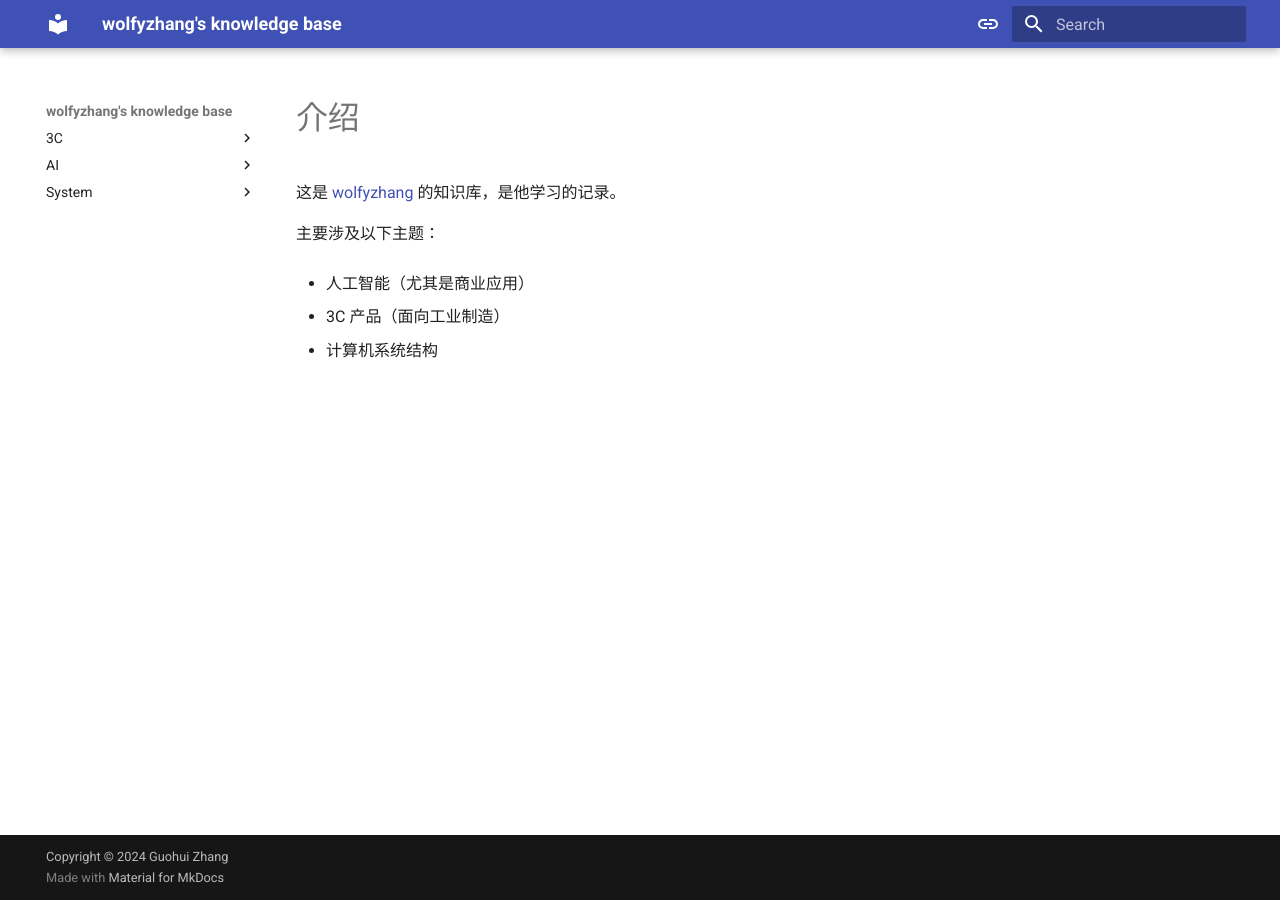
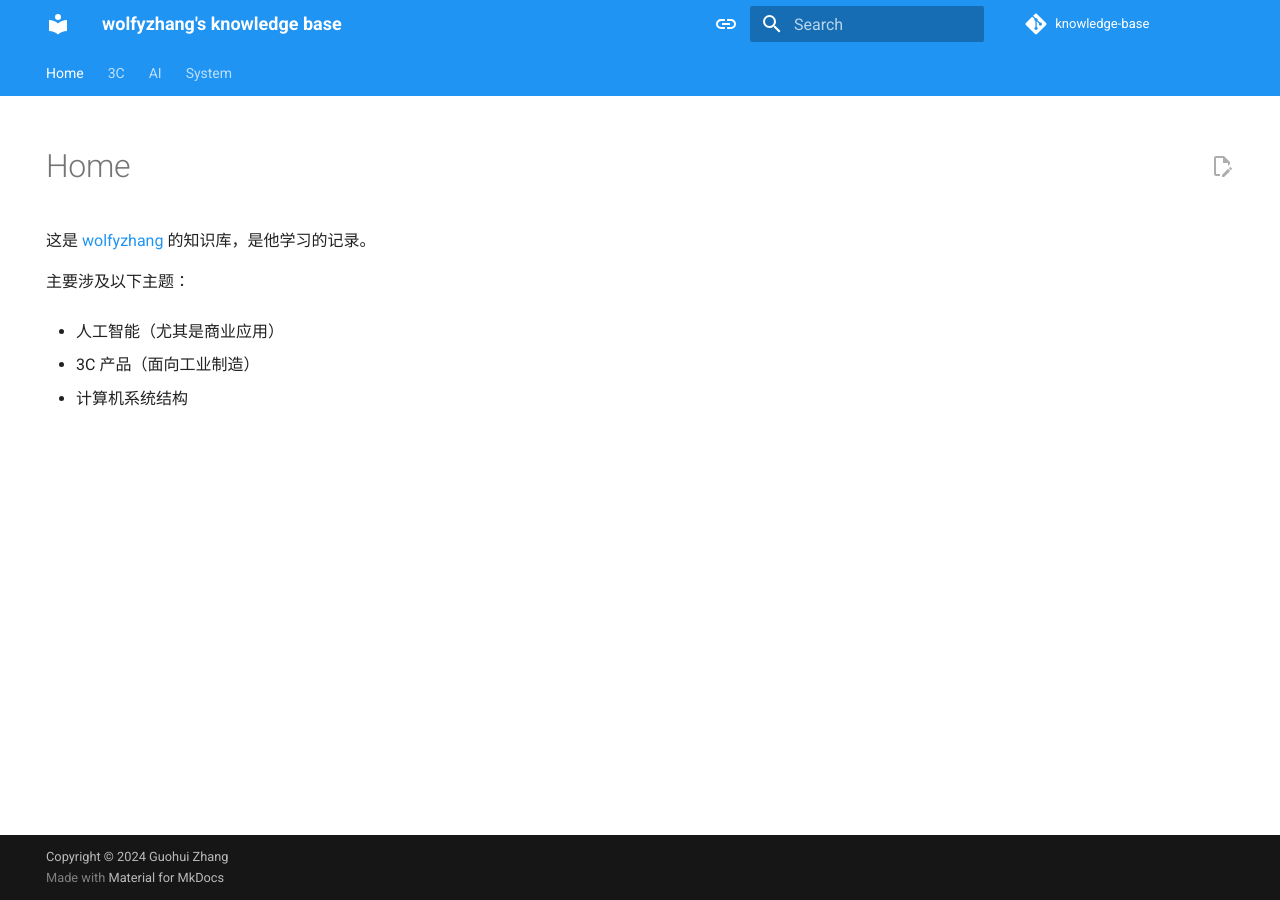
Before and after one commit to wolfyzhang-github/knowledge-base, an MkDocs documentation site: the page built from docs/index.md, in a window 1280 px wide. Built offline with MkDocs 1.6.1 and Material for MkDocs 9.7.7, drawn with Linux system fonts in a browser that asks for light colours; comment, search, counter and statistics services are not loaded.

Commit message:
update nav

```diff
--- a/docs/index.md
+++ b/docs/index.md
@@ -1,4 +1,9 @@
-# 介绍
+---
+hide:
+  - navigation
+---
+
+# Home
 
 这是 [wolfyzhang](https://wolfyzhang.com) 的知识库，是他学习的记录。
 
--- a/mkdocs.yml
+++ b/mkdocs.yml
@@ -9,8 +9,8 @@ theme:
         name: Switch to light mode
     - media: "(prefers-color-scheme: light)"
       scheme: default
-      primary: indigo
-      accent: indigo
+      primary: blue
+      accent: blue
       toggle:
         icon: material/toggle-switch
         name: Switch to dark mode
@@ -24,16 +24,13 @@ theme:
     font:
       text: Roboto
       code: Roboto Mono
-    feature:
+    features:
       - content.action.edit
       - content.code.copy
+      - navigation.tabs
+      - navigation.path
       - navigation.expand
-      - navigation.footer
-      - navigation.indexes
-      - navigation.sections
       - navigation.tracking
-      - navigation.tabs
-      - navigation.top
       - search.highlight
       - search.share
       - search.suggest
@@ -65,14 +62,6 @@ plugins:
   - search
   - roamlinks
 
-nav:
-  - 3C:
-    - 3C/index.md
-  - AI:
-    - AI/index.md
-  - System:
-    - System/index.md
-
 copyright: Copyright &copy; 2024 Guohui Zhang
 
 extra_javascript:
@@ -80,3 +69,15 @@ extra_javascript:
   - https://polyfill.io/v3/polyfill.min.js?features=es6
   - https://cdn.jsdelivr.net/npm/mathjax@3/es5/tex-mml-chtml.js
   - https://unpkg.com/mermaid/dist/mermaid.min.js
+
+extra:
+  consent:
+    title: Cookie consent
+    description: >-
+      We use cookies to recognize your repeated visits and preferences, as well
+      as to measure the effectiveness of our documentation and whether users
+      find what they're searching for. With your consent, you're helping us to
+      make our documentation better.
+
+repo_url: https://github.com/wolfyzhang-github/knowledge-base
+repo_name: knowledge-base
```
Also changed, not shown: docs/3C/index.md (deleted), docs/AI/index.md (deleted), docs/System/index.md (deleted).
